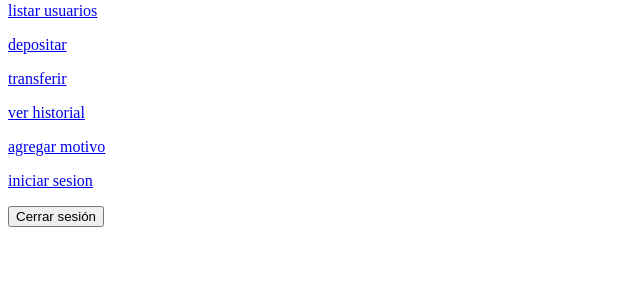
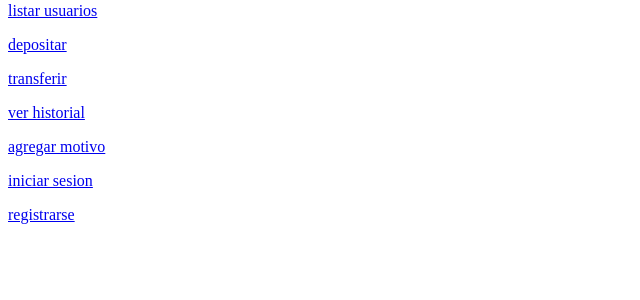
Before and after one commit to FValentino/starWallet, a Django app: page / in a window 1280 px wide. Shown: the part 159-459 px from the top of the page, without its empty margins (0-640 px from the left). Run offline with Django 5.2, Linux system fonts and the light colour scheme.

Commit message:
home update

```diff
--- a/src/templates/home.html
+++ b/src/templates/home.html
@@ -23,10 +23,14 @@
 
         <p> <a href="{% url 'users:login' %}">iniciar sesion</a> </p>
 
-        <form method="POST" action="{% url 'users:logout' %}">
-            {% csrf_token %}
-            <button type="submit">Cerrar sesión</button>
-        </form>
+        {% if user.is_authenticated %}
+            <form method="POST" action="{% url 'users:logout' %}">
+                {% csrf_token %}
+                <button type="submit">Cerrar sesión</button>
+            </form>
+        {% else %}
+            <p> <a href="{% url 'users:register' %}">registrarse</a> </p>
+        {% endif %}
 
     </body>
 </html>
```
